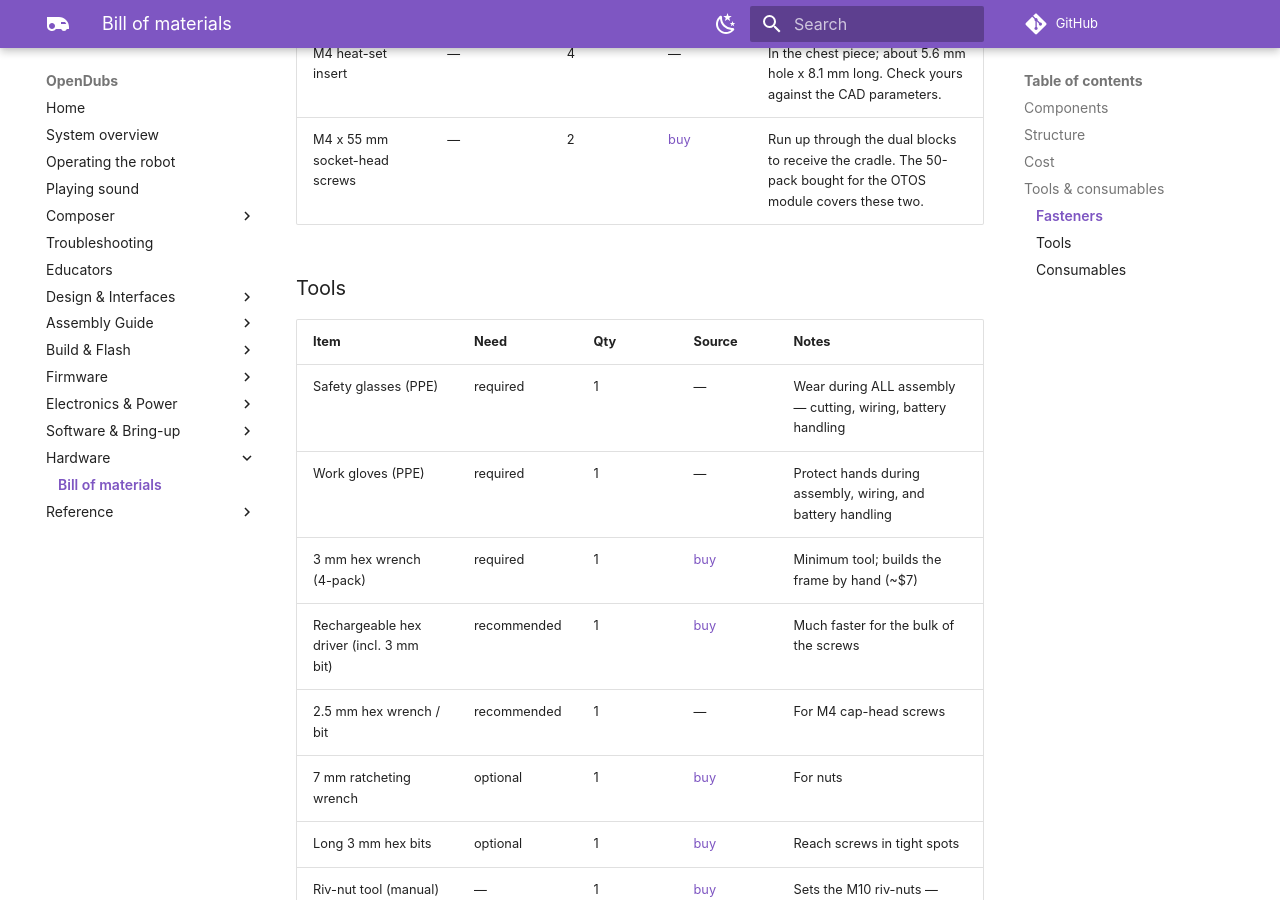
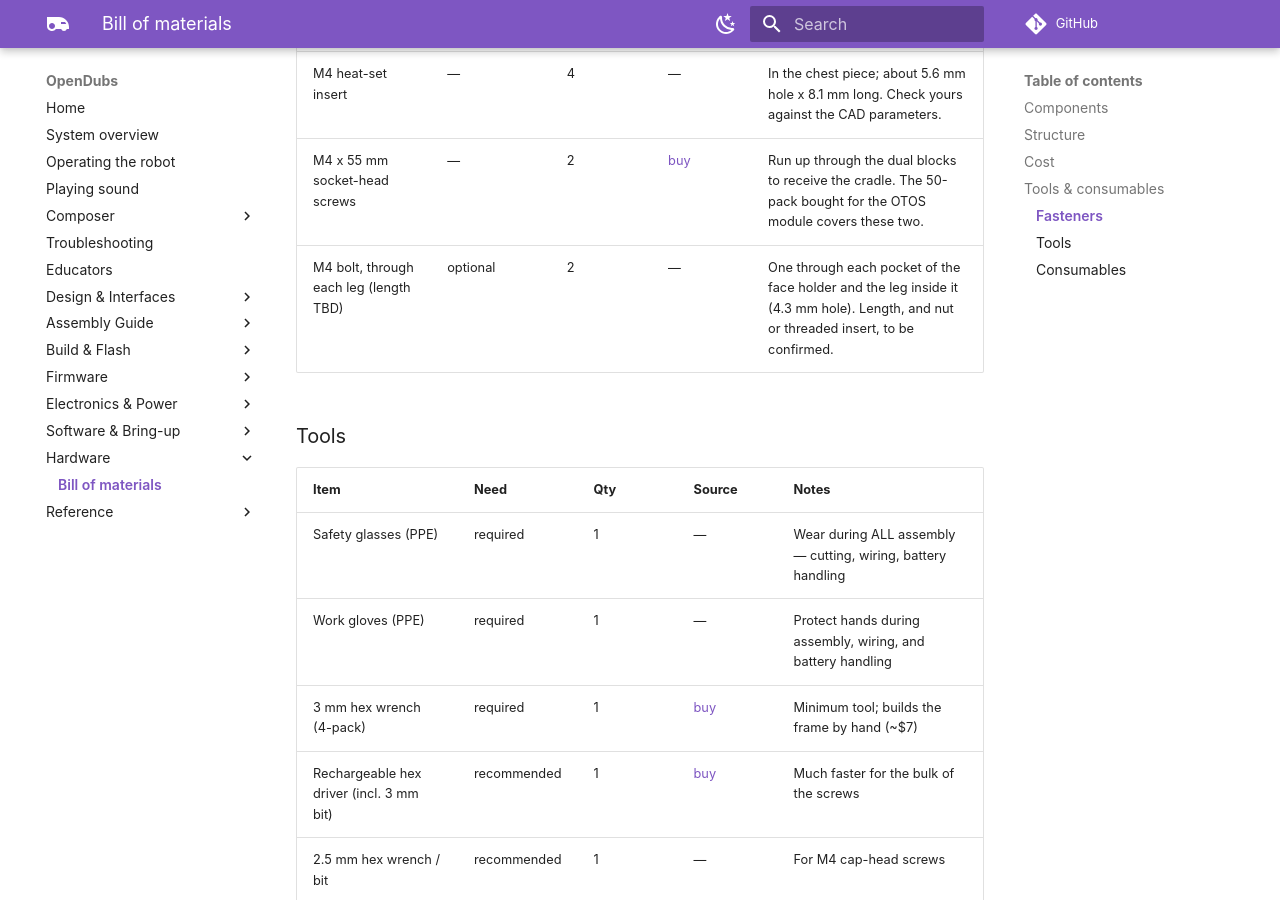
Before and after one commit to UW-Allen-School-Robotics/opendubs, an MkDocs documentation site: the page built from docs/hardware-bom.md, in a window 1280 px wide and 900 px high, scrolled down 12927 px. Built offline with MkDocs 1.6.1 and Material for MkDocs 9.7.7, drawn with Linux system fonts in a browser that asks for light colours; comment, search, counter and statistics services are not loaded; some of the changed text lies outside the part shown.

Commit message:
docs: the Femto Bolt depth camera mount
Turns the placeholder into a draft page from the merged mount geometry
(description/opendubs/meshes/femto_mount.stl and the frames in dimensions.yaml):
what it is, the parts, how the legs drop into the face holder's pockets and bolt
in, how the camera sits in the sleeve, and the camera's frames for software.
Photos, print settings, the CAD downloads, the camera's retaining screws and the
bolt length are marked TODO rather than guessed.

parts.csv: the Femto Bolt row moves to module depth-camera; the printed mount and
two M4 bolts are added, all optional, so the robot's totals are unchanged.

Co-Authored-By: Claude Opus 5.5 <noreply@anthropic.com>
Signed-off-by: Emma Romig <emmar@cs.washington.edu>

```diff
--- a/docs/hardware-bom.md
+++ b/docs/hardware-bom.md
@@ -55,6 +54,7 @@ part used in two places is listed once, with the quantities added.
 | [M5Stack StamPLC PoE module](https://www.digikey.com/en/products/detail/m5stack-technology-co-ltd/A165/28968801) | `A165` | 1 | [Right Upper Electronics Bay](build/upper-right-electronics-bay.md) | Adds PoE Ethernet to the StamPLC — the StamPLC<->Thor transport rides this. Many sources; DigiKey stocks well for US teams. |
 | [Micro-Fit 3.0 4-pin cable (Thor DC input)](https://a.co/d/06nenwIA) | `B07Z6BJCVH` | 1 | [Mini Power Module (logic bus)](build/mini-power-module.md) | Sold as an ATX 4-pin 12 V cable — the housing fits Thor, the PIN ASSIGNMENT DOES NOT. Verify against Thor's pinout and re-pin before first power-on; do not trust wire colors. |
 | [goBILDA 1205-series dual block mount (2-pack)](https://www.servocity.com/1205-series-dual-block-mount-1-5-2-pack/) | — | 1 | [Thor Install](build/thor-install.md) | The 2-pack gives the two dual blocks that clamp the Thor cradle to the rail. |
+| [Orbbec Femto Bolt depth camera](https://store.orbbec.com/products/femto-bolt) | `100100433` | 1 | [Depth Camera Mount (Femto Bolt)](build/depth-camera.md) | Optional. A time-of-flight depth camera; an alternative to the RealSense D415. |
 | [Raspberry Pi 5, 4 GB](https://www.raspberrypi.com/products/raspberry-pi-5/) | — | 1 | [Stage Display Box](build/stage-display.md) | Optional, for shows. The box's computer. 4 GB is plenty. A Raspberry Pi 4 runs the same image and makes a good spare. |
 | [Raspberry Pi 27 W USB-C power supply](https://www.raspberrypi.com/products/27w-power-supply/) | — | 1 | [Stage Display Box](build/stage-display.md) | Optional, for shows. The official supply for the Pi 5; a weaker one shows as an under-voltage warning on the stage page. A Pi 4 takes the official 15 W one. |
 | [Raspberry Pi Active Cooler (for Pi 5)](https://www.raspberrypi.com/products/active-cooler/) | — | 1 | [Stage Display Box](build/stage-display.md) | Optional, for shows. Clips onto the Pi 5. |
@@ -207,6 +207,7 @@ tool links are examples, any equivalent works.
 | M4 x 20 mm socket-head cap screw (ISO 4762) | — | 4 | — | Through the light box floor and the light into the inserts; snug only. Socket heads, not button heads: the light's cover leaves exactly 7 mm for a head. |
 | M4 heat-set insert | — | 4 | — | In the chest piece; about 5.6 mm hole x 8.1 mm long. Check yours against the CAD parameters. |
 | M4 x 55 mm socket-head screws | — | 2 | [buy](https://www.amazon.com/gp/product/B0DFYK39N6) | Run up through the dual blocks to receive the cradle. The 50-pack bought for the OTOS module covers these two. |
+| M4 bolt, through each leg (length TBD) | optional | 2 | — | One through each pocket of the face holder and the leg inside it (4.3 mm hole). Length, and nut or threaded insert, to be confirmed. |
 <!-- /BOM-AUTO:purchase:fasteners -->
 
 ### Tools
--- a/mkdocs.yml
+++ b/mkdocs.yml
@@ -109,7 +109,7 @@ nav:
       - Payload Modules (in development):
           - Scissor Lift Module: build/scissor-lift.md
           - Pan/Tilt HMI Module: build/pan-tilt-hmi.md
-          - Depth Camera Mount: build/depth-camera.md
+          - Depth Camera Mount (Femto Bolt): build/depth-camera.md
       - Lidar (Front & Rear): build/lidar.md
       - RC Receiver: build/rc-receiver.md
       - Stage Display Box (for shows): build/stage-display.md
```
Also changed, not shown: other parts of docs/hardware-bom.md (+0 -1 lines), 2 other files.
